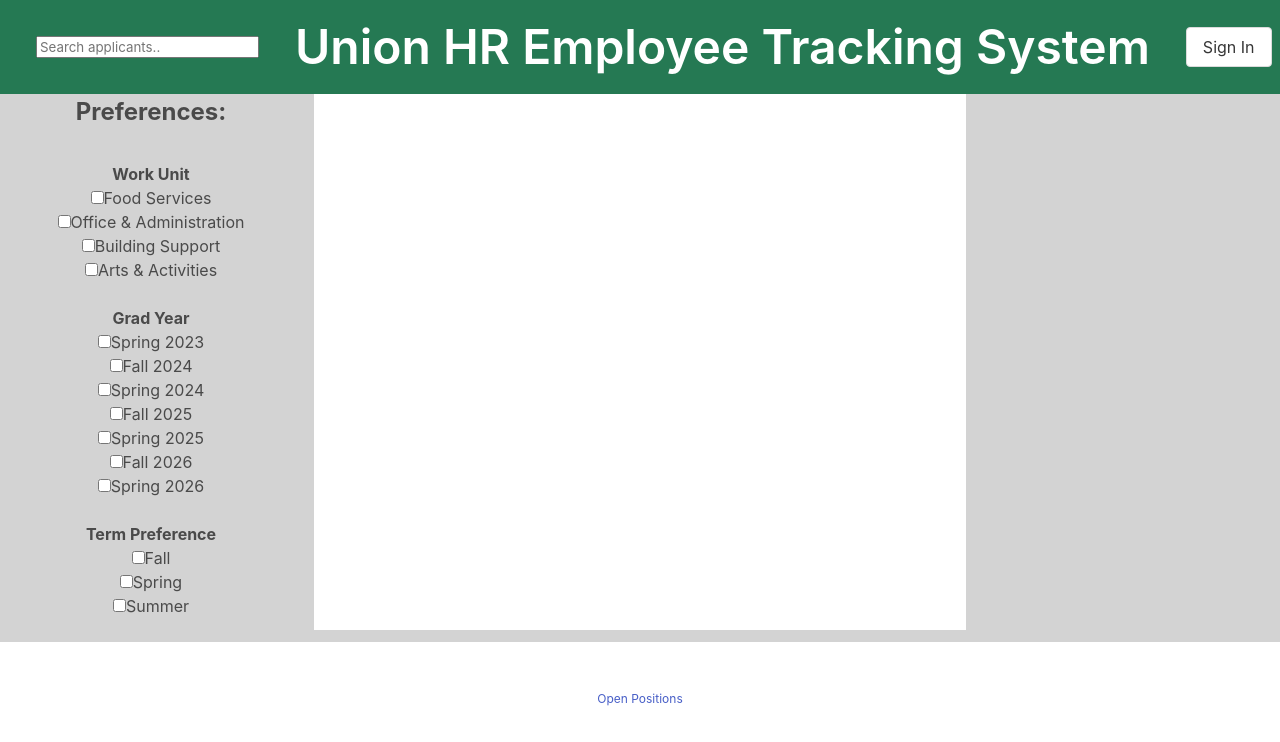
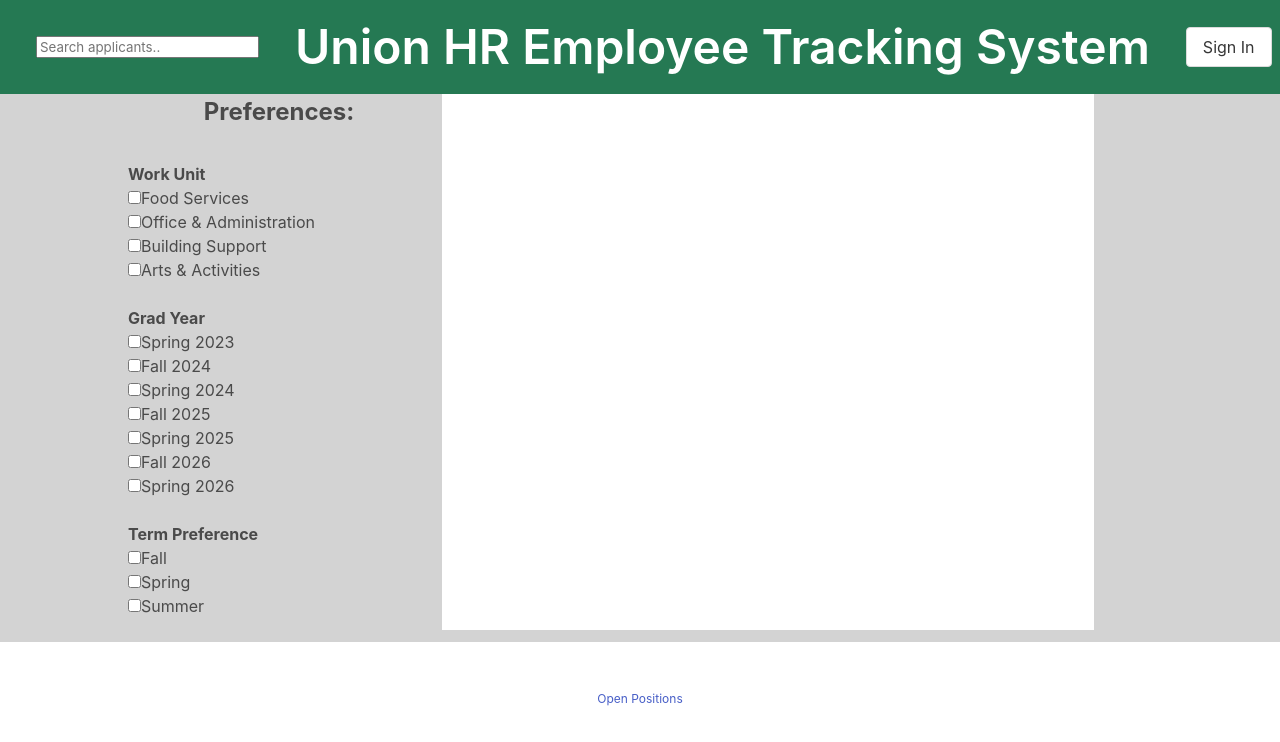
Before and after one commit to agstapleton1025/First_Sprint, a plain HTML site: page index.html in a window 1280 px wide. Shown: the top 742 px of the page. Drawn offline with nearby package versions, Linux system fonts and the light colour scheme.

Commit message:
centering contents of preferences column

```diff
--- a/index.html
+++ b/index.html
@@ -17,7 +17,8 @@
         background-color: lightgrey;
       }
       #checks {
-        display: inline-block;
+        margin: auto;
+        margin-left: 8rem;
       }
     </style>
   </head>
@@ -68,13 +69,10 @@
     <!--Column 1-->
 
     <div class="columns">
-      <div
-        class="column has-background-lightgrey is-one-quarter has-text-centered"
-        id="checks"
-      >
-        <h3 class="is-size-4 has-text-weight-bold has-text-centered mb-2">
-          Preferences:
-        </h3>
+      <div class="column has-background-lightgrey is-one-quarter" id="checks">
+        <div class="has-text-centered">
+          <h3 class="is-size-4 has-text-weight-bold mb-2">Preferences:</h3>
+        </div>
         <br />
         <h3 class="has-text-weight-bold">Work Unit</h3>
         <div>
```
